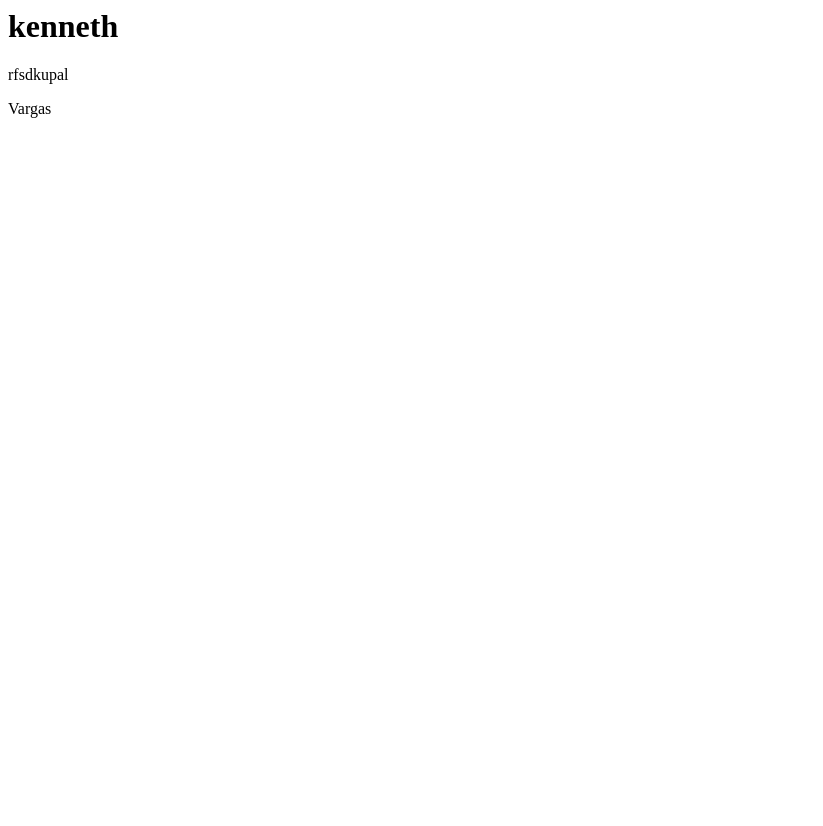
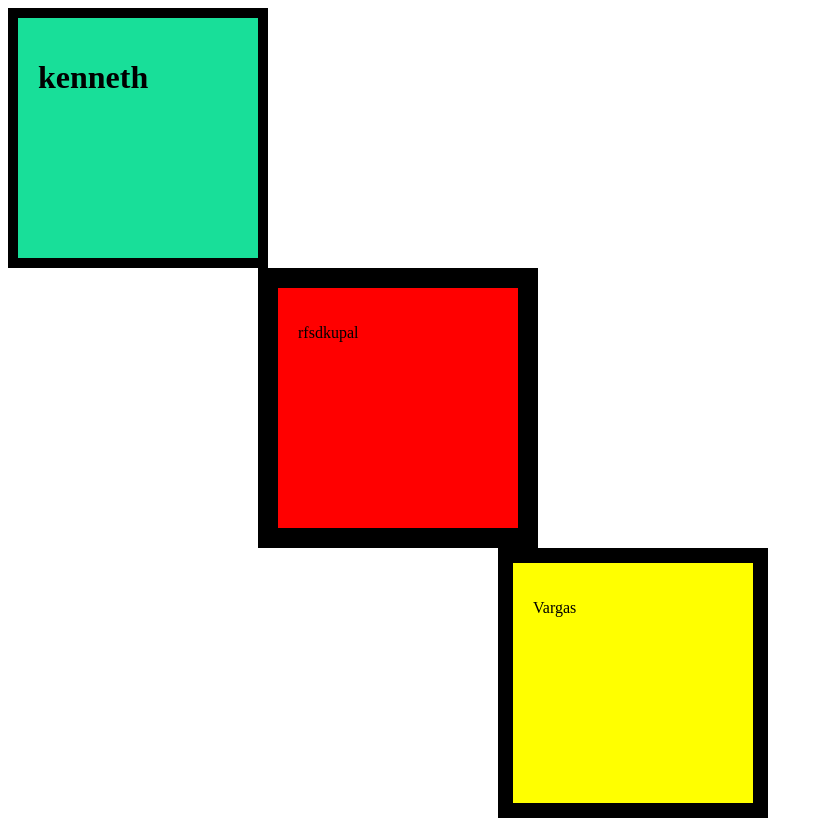
Before and after one commit to kenn531/gettt, a plain HTML site: page index.html in a window 1280 px wide. Shown: the whole page, without its empty margins (0-823 px from the left). Before the commit the page ends 800 px from the top, so only its background shows below. Drawn offline with Linux system fonts and the light colour scheme.

Commit message:
Update index.html

```diff
--- a/index.html
+++ b/index.html
@@ -3,6 +3,8 @@
 <title></title>
 </head>
 <body>
+
+
 <div class="a">
 <h1>kenneth
 </div>
@@ -17,7 +19,39 @@
 <p>Vargas</p>
 </div>
 
+<style>
+.a{
+  background-color:#18df99;
+  height: 200px;
+  width: 200px;
 
+  border: 10px;
+  border-style: solid;
+  padding:20px;
+
+}
+.b{
+  background-color:red;
+  height: 200px;
+  width: 200px;
+
+  border: 20px;
+  border-style: solid;
+  padding:20px;
+  margin-left:250px;
+}
+.c{
+  background-color:yellow;
+  height: 200px;
+  width: 200px;
+
+  border: 15px;
+  border-style: solid;
+  padding:20px;
+  margin-left:490px;
+}
+</style>
+</div>
 
 </body>
 </html>
```
